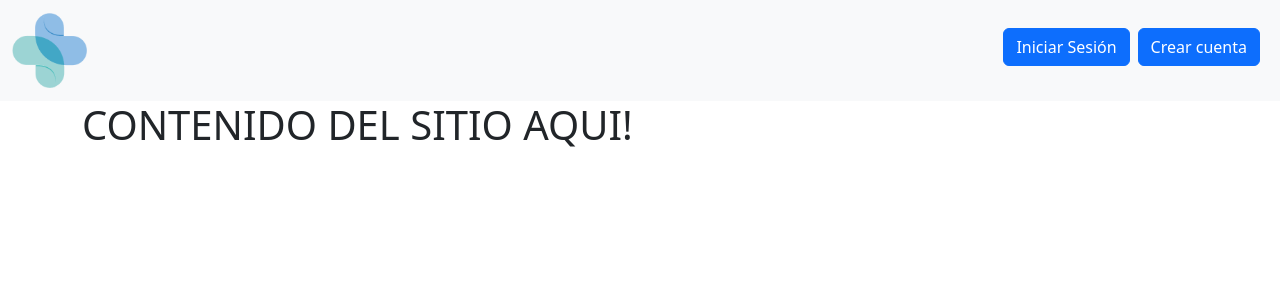
After one commit to ItamarDuoc/CliColonialWebsite, a Django app: page /dashboard/ in a window 1280 px wide. The commit adds this page. Shown: the top 300 px of the page. Run offline with Django 5.2, Linux system fonts and the light colour scheme.

Commit message:
add views fixes
se mejora la vista

```diff
--- a/clinica/citas/templates/cites.html
+++ b/clinica/citas/templates/cites.html
@@ -0,0 +1,6 @@
+{% extends "header.html" %}
+
+{% block content %}
+<h1>CONTENIDO DEL SITIO AQUI!</h1>
+
+{% endblock %}
--- /dev/null
+++ b/clinica/citas/templates/dashboard.html
@@ -0,0 +1,6 @@
+{% extends "header.html" %}
+
+{% block content %}
+<h1>CONTENIDO DEL SITIO AQUI!</h1>
+
+{% endblock %}
--- a/clinica/citas/templates/header.html
+++ b/clinica/citas/templates/header.html
@@ -1,3 +1,4 @@
+{% load static %}
 <!DOCTYPE html>
 <html lang="en">
 <head>
@@ -11,7 +12,9 @@
 
 <nav class="navbar navbar-expand-lg navbar-light bg-light">
   <div class="container-fluid">
-    <a class="navbar-brand" href="{% url 'home' %}">Clinica</a>
+    <a class="navbar-brand" href="{% url 'home' %}">
+        <img src="{% static 'img/HEADER-LOGO.png' %}" alt="Pagina principal" style="height: 75px;">
+    </a>
     <button class="navbar-toggler" type="button" data-bs-toggle="collapse" data-bs-target="#navbarNav" aria-controls="navbarNav" aria-expanded="false" aria-label="Toggle navigation">
       <span class="navbar-toggler-icon"></span>
     </button>
@@ -44,7 +47,6 @@
 
 <div class="container">
     {% block content %}
-    <!-- Aquí se carga el contenido específico de cada vista -->
     {% endblock content %}
 </div>
 
--- a/clinica/citas/templates/home.html
+++ b/clinica/citas/templates/home.html
@@ -1,3 +1,6 @@
-{% extends 'header.html' %}
+{% extends "header.html" %}
+
 {% block content %}
+<h1>CONTENIDO DEL SITIO AQUI!</h1>
+
 {% endblock %}
--- a/clinica/clinica/settings.py
+++ b/clinica/clinica/settings.py
@@ -72,6 +72,7 @@ TEMPLATES = [
 
 WSGI_APPLICATION = 'clinica.wsgi.application'
 SECRET_KEY_CRYPT = config('SECRET_KEY_CRYPT')
+SESSION_COOKIE_AGE = 60
 
 
 # Database
```
Also changed, not shown: clinica/citas/templates/profile.html (+6 -1 lines), clinica/citas/static/img/HEADER-LOGO.png (added).
